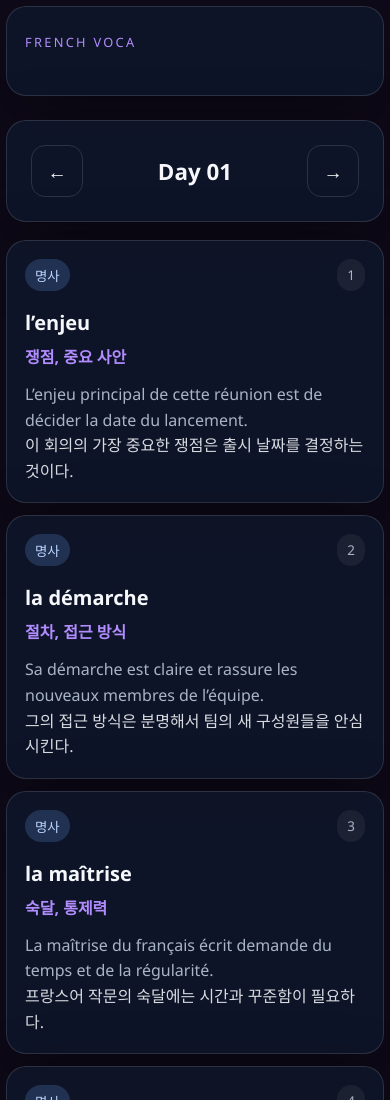
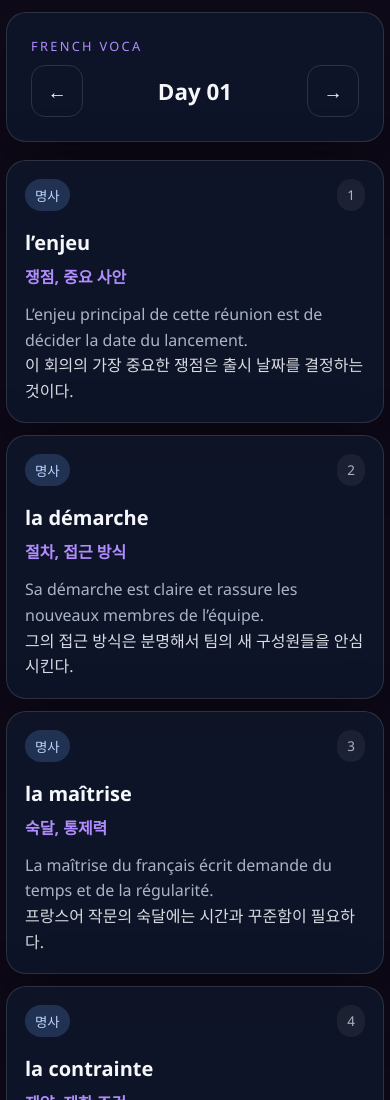
Before and after one commit to Real-Moomin/french-voca, a website: page index.html in a window 390 px wide. Shown: the top 1100 px of the page. Drawn offline with Linux system fonts and the light colour scheme.

Commit message:
Remove sidebar layout

```diff
--- a/index.html
+++ b/index.html
@@ -8,14 +8,9 @@
   </head>
   <body>
     <div class="app-shell">
-      <aside class="sidebar">
-        <div class="brand-card">
-          <p class="eyebrow">French voca</p>
-        </div>
-      </aside>
-
       <main class="main-panel">
         <section class="hero-card">
+          <p class="eyebrow">French voca</p>
           <div class="day-nav" aria-label="Day 이동">
             <button id="day-prev" class="day-nav-button ghost-button" type="button" aria-label="이전 Day">←</button>
             <button id="day-title" class="day-title-button" type="button">불러오는 중...</button>
--- a/style.css
+++ b/style.css
@@ -28,33 +28,19 @@ select {
 }
 
 .app-shell {
-  width: min(1120px, calc(100vw - 24px));
+  width: min(980px, calc(100vw - 24px));
   margin: 12px auto;
-  display: grid;
-  grid-template-columns: 250px 1fr;
-  gap: 18px;
+  display: block;
 }
 
-.sidebar,
 .hero-card,
 .word-card,
-.quiz-item,
-.control-card {
+.quiz-item {
   background: var(--panel);
   border: 1px solid var(--line);
   box-shadow: var(--shadow);
   backdrop-filter: blur(18px);
 }
-
-.sidebar {
-  border-radius: 28px;
-  padding: 18px;
-  position: sticky;
-  top: 12px;
-  height: fit-content;
-}
-
-.brand-card { padding: 8px 0 16px; }
 
 .eyebrow {
   margin: 0 0 10px;
@@ -62,29 +48,6 @@ select {
   letter-spacing: 0.18em;
   text-transform: uppercase;
   color: var(--accent);
-}
-
-.hero-card h2 {
-  margin: 0;
-  line-height: 1.15;
-}
-
-.hero-summary {
-  color: var(--muted);
-  line-height: 1.6;
-}
-
-.control-card {
-  border-radius: 20px;
-  padding: 14px;
-  margin-bottom: 12px;
-}
-
-.field-label {
-  display: block;
-  margin-bottom: 8px;
-  font-size: 0.92rem;
-  color: var(--muted);
 }
 
 input,
@@ -279,8 +242,7 @@ button {
 }
 
 @media (max-width: 980px) {
-  .app-shell { grid-template-columns: 1fr; }
-  .sidebar { position: static; height: auto; }
+  .app-shell { width: min(100vw - 16px, 100%); }
 }
 
 @media (max-width: 640px) {
@@ -289,11 +251,9 @@ button {
     margin: 6px auto 24px;
   }
 
-  .sidebar,
   .hero-card,
   .word-card,
-  .quiz-item,
-  .control-card {
+  .quiz-item {
     border-radius: 20px;
   }
 
```
